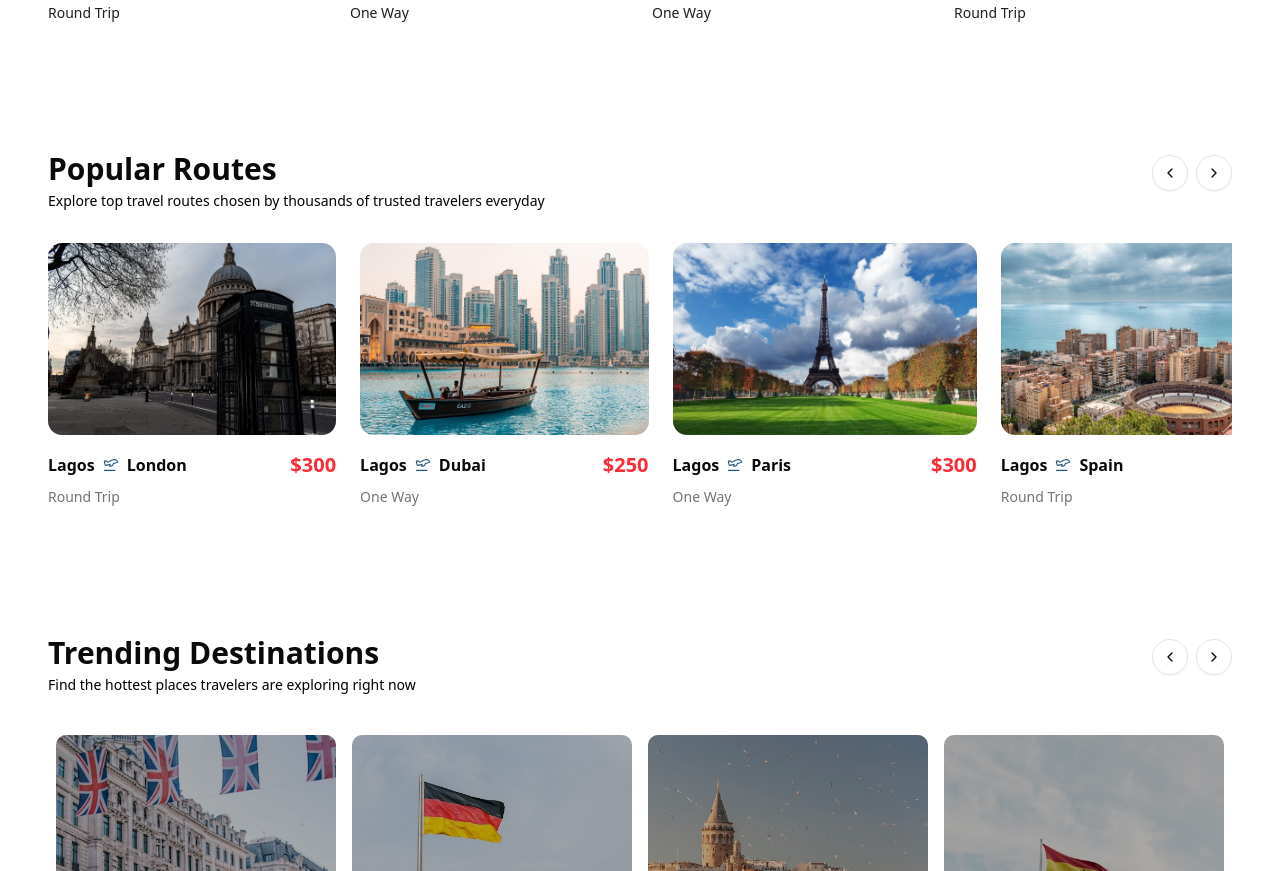
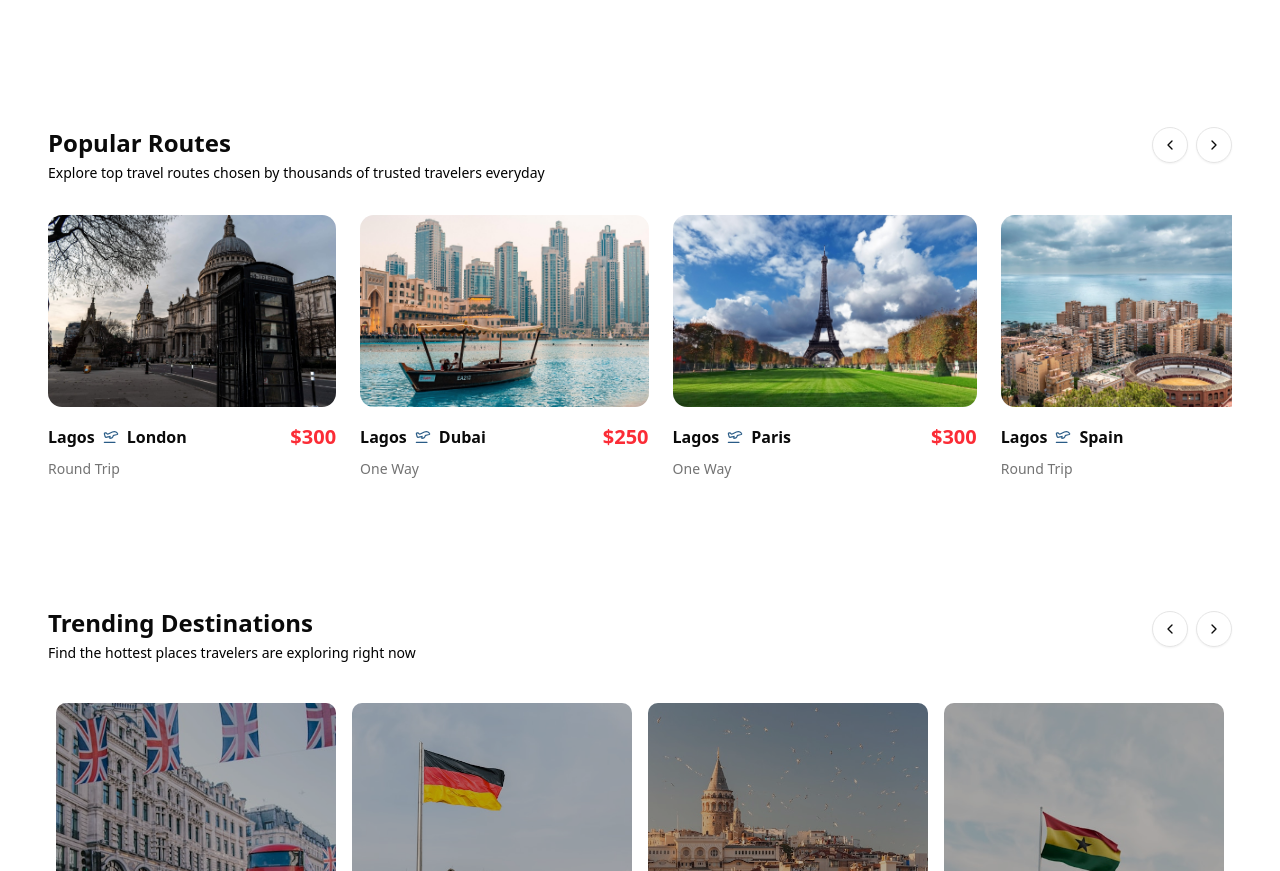
Before and after one commit to Profanor/ezzifly2, a Next.js app: page / in a window 1280 px wide. Shown: the part 1484-2355 px from the top of the page. Built offline with nearby package versions, Linux system fonts and the light colour scheme.

Commit message:
feat: cleanup popular routes and popular flights

```diff
--- a/src/app/components/Hero.tsx
+++ b/src/app/components/Hero.tsx
@@ -65,7 +65,7 @@ export default function Hero() {
         <h1 className="text-white text-2xl sm:text-3xl md:text-5xl font-bold leading-snug">
           Fly Smart. Travel Easier
         </h1>
-        <p className="text-white text-base sm:text-lg mt-2 leading-snug px-2">
+        <p className="text-white text-base sm:text-lg mt-2 leading-snug px-2 hidden md:block">
           Book reliable flights in seconds and move with confidence anywhere you
           go
         </p>
@@ -92,7 +92,7 @@ export default function Hero() {
           <div className="flex justify-between mb-4 gap-2 px-1">
             <button
               className={`flex-1 py-2 rounded-lg border border-white text-white flex items-center justify-center gap-2 ${
-                tripType === "one-way" ? "bg-white/10" : "bg-transparent"
+                tripType === "one-way" ? "bg-white/5" : "bg-transparent"
               }`}
               onClick={() => setTripType("one-way")}
             >
@@ -107,7 +107,7 @@ export default function Hero() {
 
             <button
               className={`flex-1 py-2 rounded-lg border border-white text-white flex items-center justify-center gap-2 ${
-                cabin === "economy" ? "bg-white/10" : "bg-transparent"
+                cabin === "economy" ? "bg-white/5" : "bg-transparent"
               }`}
               onClick={() => setCabin("economy")}
             >
@@ -121,7 +121,6 @@ export default function Hero() {
             </button>
           </div>
 
-          {/* Floating selects - no parent card */}
           <div className="space-y-3 mb-4 px-1">
             <FloatingSelect label="From" value={from} onChange={setFrom} />
             <FloatingSelect label="To" value={to} onChange={setTo} />
@@ -137,7 +136,7 @@ export default function Hero() {
             />
           </div>
 
-          {/* Search Button - outside */}
+          {/* search button */}
           <button
             className="w-full py-3 rounded-lg font-semibold text-white"
             style={{ backgroundColor: "#295B86" }}
--- a/src/app/components/PopularFlights.tsx
+++ b/src/app/components/PopularFlights.tsx
@@ -82,7 +82,7 @@ export default function PopularFlights() {
   return (
     <section className="py-16 px-4 md:px-8 lg:px-12">
       <div className="max-w-7xl mx-auto">
-        <div className="mb-12">
+        <div className="mb-6">
           <h2 className="text-2xl md:text-3xl font-bold text-foreground mb-2">
             Popular Flights From Lagos
           </h2>
@@ -96,12 +96,12 @@ export default function PopularFlights() {
           {flights.map((flight) => (
             <div
               key={flight.id}
-              className="shrink-0 w-64 snap-start group cursor-pointer"
+              className="min-w-[200px] shrink-0 w-64 group cursor-pointer"
             >
-              <div className="relative rounded-xl overflow-hidden h-64 mb-4">
+              <div className="relative rounded-xl overflow-hidden h-48 mb-4">
                 <Image
                   width={200}
-                  height={200}
+                  height={192}
                   src={flight.image || "/placeholder.svg"}
                   alt={`${flight.from} to ${flight.to}`}
                   className="w-full h-full object-cover group-hover:scale-110 transition-transform duration-300"
--- a/src/app/components/PopularRoutes.tsx
+++ b/src/app/components/PopularRoutes.tsx
@@ -67,16 +67,16 @@ export default function PopularRoutes() {
         {/* heading */}
         <div className="flex items-start justify-between mb-8">
           <div className="flex flex-col">
-            <h2 className="text-3xl font-bold text-foreground">
+            <h2 className="text-2xl font-bold text-foreground">
               Popular Routes
             </h2>
-            <p className="text-sm text-black mt-1">
+            <p className="hidden md:block text-sm text-black mt-1">
               Explore top travel routes chosen by thousands of trusted travelers
               everyday
             </p>
           </div>
 
-          <div className="flex gap-2 mt-1">
+          <div className="flex gap-2">
             <Button
               variant="outline"
               size="icon"
--- a/src/app/components/TrendingDestinations.tsx
+++ b/src/app/components/TrendingDestinations.tsx
@@ -45,10 +45,10 @@ export default function TrendingDestinations() {
         {/* heading */}
         <div className="flex items-start justify-between mb-8">
           <div className="flex flex-col">
-            <h2 className="text-3xl font-bold text-foreground">
+            <h2 className="text-2xl font-bold text-foreground">
               Trending Destinations
             </h2>
-            <p className="text-sm text-black mt-1">
+            <p className="hidden md:block text-sm text-black mt-1">
               Find the hottest places travelers are exploring right now
             </p>
           </div>
```
